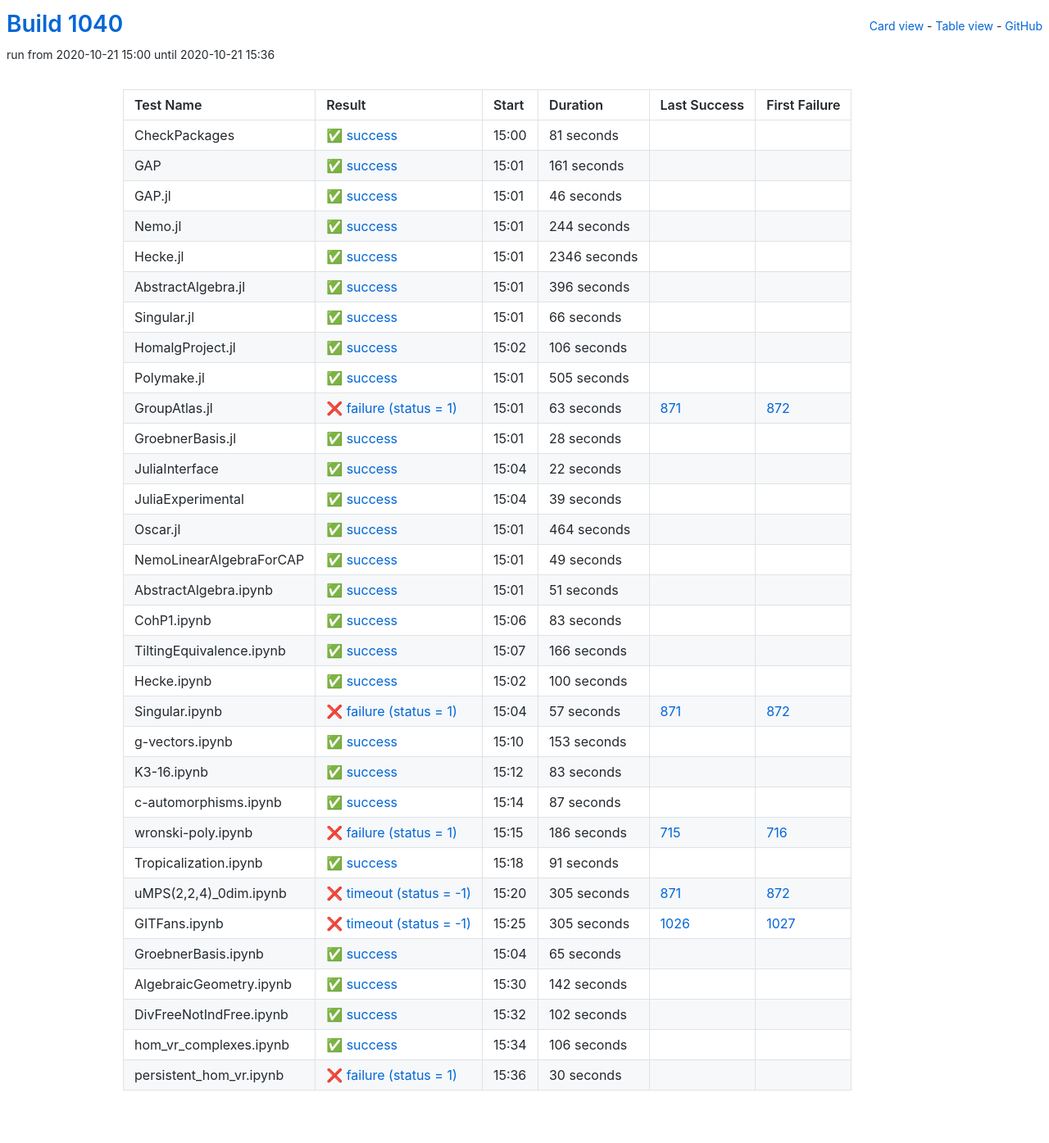
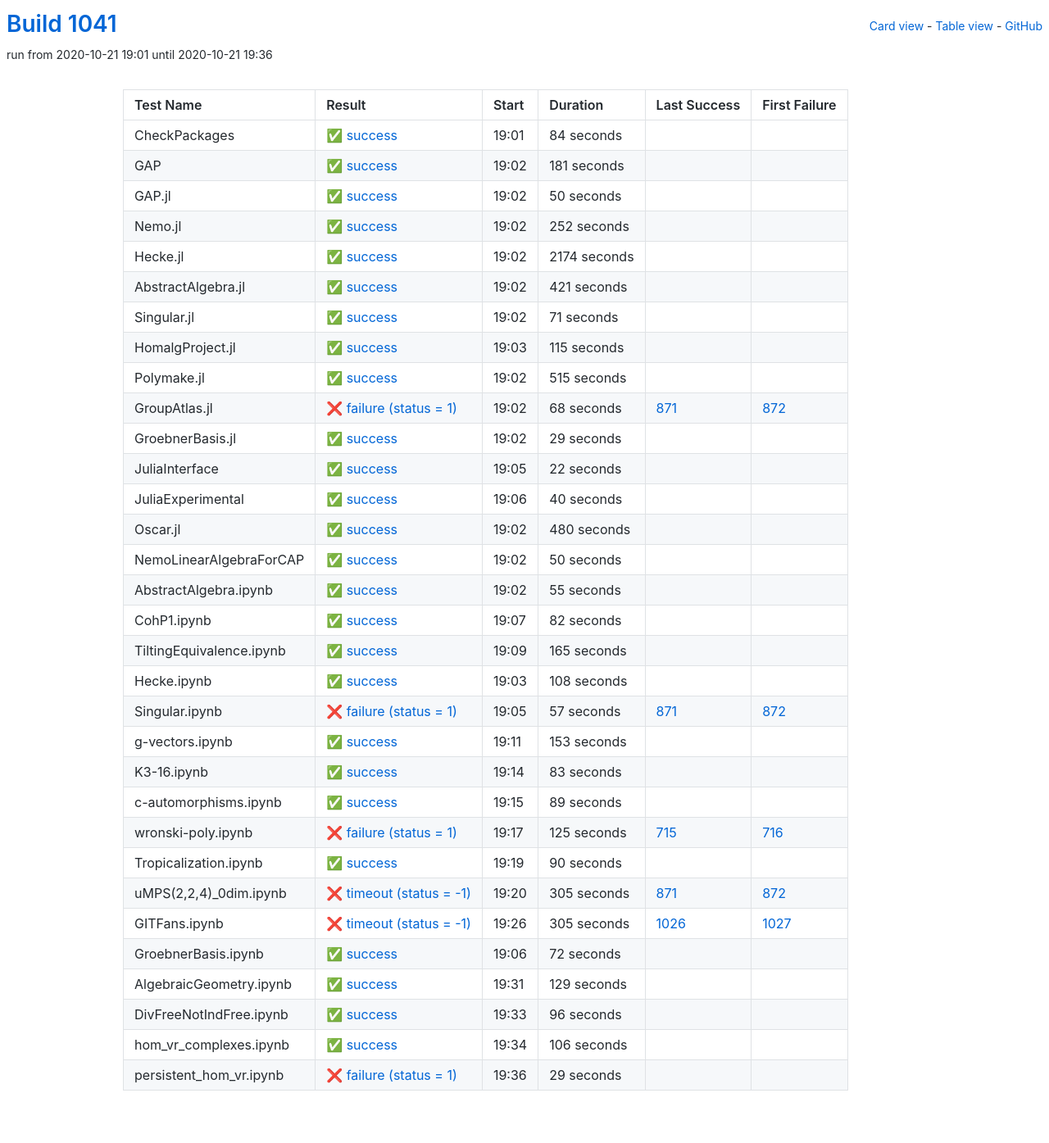
Before and after one commit to oscar-system/oscar-ci-status-stable, a Jekyll site: the page built from table.html, in a window 1280 px wide. Shown: the whole page at 82% size. Built offline with Jekyll 4.4.1, drawn with Linux system fonts in a browser that asks for light colours.

Commit message:
Build #1041

```diff
--- a/_data/ci.yml
+++ b/_data/ci.yml
@@ -1,6 +1,6 @@
 ---
-build: 1040
-build_url: https://oscarci.mathematik.uni-kl.de/job/oscar-stable/1040/
+build: 1041
+build_url: https://oscarci.mathematik.uni-kl.de/job/oscar-stable/1041/
 job: oscar-stable
 organization: oscar-system
 repo: oscar-ci-status-stable
@@ -8,140 +8,140 @@ repourl: https://github.com/oscar-system/oscar-ci-status-stable
 tests:
 - name: CheckPackages
   id: checkpackages
-  log: https://oscarci.mathematik.uni-kl.de/job/oscar-stable/1040/artifact/logs/build-1040/CheckPackages.log
-  start: 2020-10-21 15:00
+  log: https://oscarci.mathematik.uni-kl.de/job/oscar-stable/1041/artifact/logs/build-1041/CheckPackages.log
+  start: 2020-10-21 19:01
   success: true
   exitcode: 0
   status: success
-  duration: 81
+  duration: 84
   last_success: false
   last_success_url:
   first_failure: false
   first_failure_url:
 - name: GAP
   id: gap
-  log: https://oscarci.mathematik.uni-kl.de/job/oscar-stable/1040/artifact/logs/build-1040/GAP.log
-  start: 2020-10-21 15:01
+  log: https://oscarci.mathematik.uni-kl.de/job/oscar-stable/1041/artifact/logs/build-1041/GAP.log
+  start: 2020-10-21 19:02
   success: true
   exitcode: 0
   status: success
-  duration: 161
+  duration: 181
   last_success: false
   last_success_url:
   first_failure: false
   first_failure_url:
 - name: GAP.jl
   id: gap-jl
-  log: https://oscarci.mathematik.uni-kl.de/job/oscar-stable/1040/artifact/logs/build-1040/GAP.jl.log
-  start: 2020-10-21 15:01
+  log: https://oscarci.mathematik.uni-kl.de/job/oscar-stable/1041/artifact/logs/build-1041/GAP.jl.log
+  start: 2020-10-21 19:02
   success: true
   exitcode: 0
   status: success
-  duration: 46
+  duration: 50
   last_success: false
   last_success_url:
   first_failure: false
   first_failure_url:
 - name: Nemo.jl
   id: nemo-jl
-  log: https://oscarci.mathematik.uni-kl.de/job/oscar-stable/1040/artifact/logs/build-1040/Nemo.jl.log
-  start: 2020-10-21 15:01
+  log: https://oscarci.mathematik.uni-kl.de/job/oscar-stable/1041/artifact/logs/build-1041/Nemo.jl.log
+  start: 2020-10-21 19:02
   success: true
   exitcode: 0
   status: success
-  duration: 244
+  duration: 252
   last_success: false
   last_success_url:
   first_failure: false
   first_failure_url:
 - name: Hecke.jl
   id: hecke-jl
-  log: https://oscarci.mathematik.uni-kl.de/job/oscar-stable/1040/artifact/logs/build-1040/Hecke.jl.log
-  start: 2020-10-21 15:01
+  log: https://oscarci.mathematik.uni-kl.de/job/oscar-stable/1041/artifact/logs/build-1041/Hecke.jl.log
+  start: 2020-10-21 19:02
   success: true
   exitcode: 0
   status: success
-  duration: 2346
+  duration: 2174
   last_success: false
   last_success_url:
   first_failure: false
   first_failure_url:
 - name: AbstractAlgebra.jl
   id: abstractalgebra-jl
-  log: https://oscarci.mathematik.uni-kl.de/job/oscar-stable/1040/artifact/logs/build-1040/AbstractAlgebra.jl.log
-  start: 2020-10-21 15:01
+  log: https://oscarci.mathematik.uni-kl.de/job/oscar-stable/1041/artifact/logs/build-1041/AbstractAlgebra.jl.log
+  start: 2020-10-21 19:02
   success: true
   exitcode: 0
   status: success
-  duration: 396
+  duration: 421
   last_success: false
   last_success_url:
   first_failure: false
   first_failure_url:
 - name: Singular.jl
   id: singular-jl
-  log: https://oscarci.mathematik.uni-kl.de/job/oscar-stable/1040/artifact/logs/build-1040/Singular.jl.log
-  start: 2020-10-21 15:01
+  log: https://oscarci.mathematik.uni-kl.de/job/oscar-stable/1041/artifact/logs/build-1041/Singular.jl.log
+  start: 2020-10-21 19:02
   success: true
   exitcode: 0
   status: success
-  duration: 66
+  duration: 71
   last_success: false
   last_success_url:
   first_failure: false
   first_failure_url:
 - name: HomalgProject.jl
   id: homalgproject-jl
-  log: https://oscarci.mathematik.uni-kl.de/job/oscar-stable/1040/artifact/logs/build-1040/HomalgProject.jl.log
-  start: 2020-10-21 15:02
+  log: https://oscarci.mathematik.uni-kl.de/job/oscar-stable/1041/artifact/logs/build-1041/HomalgProject.jl.log
+  start: 2020-10-21 19:03
   success: true
   exitcode: 0
   status: success
-  duration: 106
+  duration: 115
   last_success: false
   last_success_url:
   first_failure: false
   first_failure_url:
 - name: Polymake.jl
   id: polymake-jl
-  log: https://oscarci.mathematik.uni-kl.de/job/oscar-stable/1040/artifact/logs/build-1040/Polymake.jl.log
-  start: 2020-10-21 15:01
+  log: https://oscarci.mathematik.uni-kl.de/job/oscar-stable/1041/artifact/logs/build-1041/Polymake.jl.log
+  start: 2020-10-21 19:02
   success: true
   exitcode: 0
   status: success
-  duration: 505
+  duration: 515
   last_success: false
   last_success_url:
   first_failure: false
   first_failure_url:
 - name: GroupAtlas.jl
   id: groupatlas-jl
-  log: https://oscarci.mathematik.uni-kl.de/job/oscar-stable/1040/artifact/logs/build-1040/GroupAtlas.jl.log
-  start: 2020-10-21 15:01
+  log: https://oscarci.mathematik.uni-kl.de/job/oscar-stable/1041/artifact/logs/build-1041/GroupAtlas.jl.log
+  start: 2020-10-21 19:02
   success: false
   exitcode: 1
   status: failure
-  duration: 63
+  duration: 68
   last_success: 871
   last_success_url: https://oscarci.mathematik.uni-kl.de/job/oscar-stable/871/
   first_failure: 872
   first_failure_url: https://oscarci.mathematik.uni-kl.de/job/oscar-stable/872/
 - name: GroebnerBasis.jl
   id: groebnerbasis-jl
-  log: https://oscarci.mathematik.uni-kl.de/job/oscar-stable/1040/artifact/logs/build-1040/GroebnerBasis.jl.log
-  start: 2020-10-21 15:01
+  log: https://oscarci.mathematik.uni-kl.de/job/oscar-stable/1041/artifact/logs/build-1041/GroebnerBasis.jl.log
+  start: 2020-10-21 19:02
   success: true
   exitcode: 0
   status: success
-  duration: 28
+  duration: 29
   last_success: false
   last_success_url:
   first_failure: false
   first_failure_url:
 - name: JuliaInterface
   id: juliainterface
-  log: https://oscarci.mathematik.uni-kl.de/job/oscar-stable/1040/artifact/logs/build-1040/JuliaInterface.log
-  start: 2020-10-21 15:04
+  log: https://oscarci.mathematik.uni-kl.de/job/oscar-stable/1041/artifact/logs/build-1041/JuliaInterface.log
+  start: 2020-10-21 19:05
   success: true
   exitcode: 0
   status: success
@@ -152,92 +152,92 @@ tests:
   first_failure_url:
 - name: JuliaExperimental
   id: juliaexperimental
-  log: https://oscarci.mathematik.uni-kl.de/job/oscar-stable/1040/artifact/logs/build-1040/JuliaExperimental.log
-  start: 2020-10-21 15:04
+  log: https://oscarci.mathematik.uni-kl.de/job/oscar-stable/1041/artifact/logs/build-1041/JuliaExperimental.log
+  start: 2020-10-21 19:06
   success: true
   exitcode: 0
   status: success
-  duration: 39
+  duration: 40
   last_success: false
   last_success_url:
   first_failure: false
   first_failure_url:
 - name: Oscar.jl
   id: oscar-jl
-  log: https://oscarci.mathematik.uni-kl.de/job/oscar-stable/1040/artifact/logs/build-1040/Oscar.jl.log
-  start: 2020-10-21 15:01
+  log: https://oscarci.mathematik.uni-kl.de/job/oscar-stable/1041/artifact/logs/build-1041/Oscar.jl.log
+  start: 2020-10-21 19:02
   success: true
   exitcode: 0
   status: success
-  duration: 464
+  duration: 480
   last_success: false
   last_success_url:
   first_failure: false
   first_failure_url:
 - name: NemoLinearAlgebraForCAP
   id: nemolinearalgebraforcap
-  log: https://oscarci.mathematik.uni-kl.de/job/oscar-stable/1040/artifact/logs/build-1040/NemoLinearAlgebraForCAP.log
-  start: 2020-10-21 15:01
+  log: https://oscarci.mathematik.uni-kl.de/job/oscar-stable/1041/artifact/logs/build-1041/NemoLinearAlgebraForCAP.log
+  start: 2020-10-21 19:02
   success: true
   exitcode: 0
   status: success
-  duration: 49
+  duration: 50
   last_success: false
   last_success_url:
   first_failure: false
   first_failure_url:
 - name: AbstractAlgebra.ipynb
   id: abstractalgebra-ipynb
-  log: https://oscarci.mathematik.uni-kl.de/job/oscar-stable/1040/artifact/logs/build-1040/AbstractAlgebra.ipynb.log
-  start: 2020-10-21 15:01
+  log: https://oscarci.mathematik.uni-kl.de/job/oscar-stable/1041/artifact/logs/build-1041/AbstractAlgebra.ipynb.log
+  start: 2020-10-21 19:02
   success: true
   exitcode: 0
   status: success
-  duration: 51
+  duration: 55
   last_success: false
   last_success_url:
   first_failure: false
   first_failure_url:
 - name: CohP1.ipynb
   id: cohp1-ipynb
-  log: https://oscarci.mathematik.uni-kl.de/job/oscar-stable/1040/artifact/logs/build-1040/CohP1.ipynb.log
-  start: 2020-10-21 15:06
+  log: https://oscarci.mathematik.uni-kl.de/job/oscar-stable/1041/artifact/logs/build-1041/CohP1.ipynb.log
+  start: 2020-10-21 19:07
   success: true
   exitcode: 0
   status: success
-  duration: 83
+  duration: 82
   last_success: false
   last_success_url:
   first_failure: false
   first_failure_url:
 - name: TiltingEquivalence.ipynb
   id: tiltingequivalence-ipynb
-  log: https://oscarci.mathematik.uni-kl.de/job/oscar-stable/1040/artifact/logs/build-1040/TiltingEquivalence.ipynb.log
-  start: 2020-10-21 15:07
+  log: https://oscarci.mathematik.uni-kl.de/job/oscar-stable/1041/artifact/logs/build-1041/TiltingEquivalence.ipynb.log
+  start: 2020-10-21 19:09
   success: true
   exitcode: 0
   status: success
-  duration: 166
+  duration: 165
   last_success: false
   last_success_url:
   first_failure: false
   first_failure_url:
 - name: Hecke.ipynb
   id: hecke-ipynb
-  log: https://oscarci.mathematik.uni-kl.de/job/oscar-stable/1040/artifact/logs/build-1040/Hecke.ipynb.log
-  start: 2020-10-21 15:02
+  log: https://oscarci.mathematik.uni-kl.de/job/oscar-stable/1041/artifact/logs/build-1041/Hecke.ipynb.log
+  start: 2020-10-21 19:03
   success: true
   exitcode: 0
   status: success
-  duration: 100
+  duration: 108
   last_success: false
   last_success_url:
   first_failure: false
   first_failure_url:
 - name: Singular.ipynb
   id: singular-ipynb
-  log: https://oscarci.mathematik.uni-kl.de/job/oscar-stable/1040/artifact/logs/build-1040/Singular.ipynb.log
-  start: 2020-10-21 15:04
+  log: https://oscarci.mathematik.uni-kl.de/job/oscar-stable/1041/artifact/logs/build-1041/Singular.ipynb.log
+  start: 2020-10-21 19:05
   success: false
   exitcode: 1
   status: failure
@@ -248,8 +248,8 @@ tests:
   first_failure_url: https://oscarci.mathematik.uni-kl.de/job/oscar-stable/872/
 - name: g-vectors.ipynb
   id: g-vectors-ipynb
-  log: https://oscarci.mathematik.uni-kl.de/job/oscar-stable/1040/artifact/logs/build-1040/g-vectors.ipynb.log
-  start: 2020-10-21 15:10
+  log: https://oscarci.mathematik.uni-kl.de/job/oscar-stable/1041/artifact/logs/build-1041/g-vectors.ipynb.log
+  start: 2020-10-21 19:11
   success: true
   exitcode: 0
   status: success
@@ -260,8 +260,8 @@ tests:
   first_failure_url:
 - name: K3-16.ipynb
   id: k3-16-ipynb
-  log: https://oscarci.mathematik.uni-kl.de/job/oscar-stable/1040/artifact/logs/build-1040/K3-16.ipynb.log
-  start: 2020-10-21 15:12
+  log: https://oscarci.mathematik.uni-kl.de/job/oscar-stable/1041/artifact/logs/build-1041/K3-16.ipynb.log
+  start: 2020-10-21 19:14
   success: true
   exitcode: 0
   status: success
@@ -272,44 +272,44 @@ tests:
   first_failure_url:
 - name: c-automorphisms.ipynb
   id: c-automorphisms-ipynb
-  log: https://oscarci.mathematik.uni-kl.de/job/oscar-stable/1040/artifact/logs/build-1040/c-automorphisms.ipynb.log
-  start: 2020-10-21 15:14
+  log: https://oscarci.mathematik.uni-kl.de/job/oscar-stable/1041/artifact/logs/build-1041/c-automorphisms.ipynb.log
+  start: 2020-10-21 19:15
   success: true
   exitcode: 0
   status: success
-  duration: 87
+  duration: 89
   last_success: false
   last_success_url:
   first_failure: false
   first_failure_url:
 - name: wronski-poly.ipynb
   id: wronski-poly-ipynb
-  log: https://oscarci.mathematik.uni-kl.de/job/oscar-stable/1040/artifact/logs/build-1040/wronski-poly.ipynb.log
-  start: 2020-10-21 15:15
+  log: https://oscarci.mathematik.uni-kl.de/job/oscar-stable/1041/artifact/logs/build-1041/wronski-poly.ipynb.log
+  start: 2020-10-21 19:17
   success: false
   exitcode: 1
   status: failure
-  duration: 186
+  duration: 125
   last_success: 715
   last_success_url: https://oscarci.mathematik.uni-kl.de/job/oscar-stable/715/
   first_failure: 716
   first_failure_url: https://oscarci.mathematik.uni-kl.de/job/oscar-stable/716/
 - name: Tropicalization.ipynb
   id: tropicalization-ipynb
-  log: https://oscarci.mathematik.uni-kl.de/job/oscar-stable/1040/artifact/logs/build-1040/Tropicalization.ipynb.log
-  start: 2020-10-21 15:18
+  log: https://oscarci.mathematik.uni-kl.de/job/oscar-stable/1041/artifact/logs/build-1041/Tropicalization.ipynb.log
+  start: 2020-10-21 19:19
   success: true
   exitcode: 0
   status: success
-  duration: 91
+  duration: 90
   last_success: false
   last_success_url:
   first_failure: false
   first_failure_url:
 - name: uMPS(2,2,4)_0dim.ipynb
   id: umps-2-2-4-0dim-ipynb
-  log: https://oscarci.mathematik.uni-kl.de/job/oscar-stable/1040/artifact/logs/build-1040/uMPS-2-2-4-_0dim.ipynb.log
-  start: 2020-10-21 15:20
+  log: https://oscarci.mathematik.uni-kl.de/job/oscar-stable/1041/artifact/logs/build-1041/uMPS-2-2-4-_0dim.ipynb.log
+  start: 2020-10-21 19:20
   success: false
   exitcode: -1
   status: timeout
@@ -320,8 +320,8 @@ tests:
   first_failure_url: https://oscarci.mathematik.uni-kl.de/job/oscar-stable/872/
 - name: GITFans.ipynb
   id: gitfans-ipynb
-  log: https://oscarci.mathematik.uni-kl.de/job/oscar-stable/1040/artifact/logs/build-1040/GITFans.ipynb.log
-  start: 2020-10-21 15:25
+  log: https://oscarci.mathematik.uni-kl.de/job/oscar-stable/1041/artifact/logs/build-1041/GITFans.ipynb.log
+  start: 2020-10-21 19:26
   success: false
   exitcode: -1
   status: timeout
@@ -332,44 +332,44 @@ tests:
   first_failure_url: https://oscarci.mathematik.uni-kl.de/job/oscar-stable/1027/
 - name: GroebnerBasis.ipynb
   id: groebnerbasis-ipynb
-  log: https://oscarci.mathematik.uni-kl.de/job/oscar-stable/1040/artifact/logs/build-1040/GroebnerBasis.ipynb.log
-  start: 2020-10-21 15:04
+  log: https://oscarci.mathematik.uni-kl.de/job/oscar-stable/1041/artifact/logs/build-1041/GroebnerBasis.ipynb.log
+  start: 2020-10-21 19:06
   success: true
   exitcode: 0
   status: success
-  duration: 65
+  duration: 72
   last_success: false
   last_success_url:
   first_failure: false
   first_failure_url:
 - name: AlgebraicGeometry.ipynb
   id: algebraicgeometry-ipynb
-  log: https://oscarci.mathematik.uni-kl.de/job/oscar-stable/1040/artifact/logs/build-1040/AlgebraicGeometry.ipynb.log
-  start: 2020-10-21 15:30
+  log: https://oscarci.mathematik.uni-kl.de/job/oscar-stable/1041/artifact/logs/build-1041/AlgebraicGeometry.ipynb.log
+  start: 2020-10-21 19:31
   success: true
   exitcode: 0
   status: success
-  duration: 142
+  duration: 129
   last_success: false
   last_success_url:
   first_failure: false
   first_failure_url:
 - name: DivFreeNotIndFree.ipynb
   id: divfreenotindfree-ipynb
-  log: https://oscarci.mathematik.uni-kl.de/job/oscar-stable/1040/artifact/logs/build-1040/DivFreeNotIndFree.ipynb.log
-  start: 2020-10-21 15:32
+  log: https://oscarci.mathematik.uni-kl.de/job/oscar-stable/1041/artifact/logs/build-1041/DivFreeNotIndFree.ipynb.log
+  start: 2020-10-21 19:33
   success: true
   exitcode: 0
   status: success
-  duration: 102
+  duration: 96
   last_success: false
   last_success_url:
   first_failure: false
   first_failure_url:
 - name: hom_vr_complexes.ipynb
   id: hom-vr-complexes-ipynb
-  log: https://oscarci.mathematik.uni-kl.de/job/oscar-stable/1040/artifact/logs/build-1040/hom_vr_complexes.ipynb.log
-  start: 2020-10-21 15:34
+  log: https://oscarci.mathematik.uni-kl.de/job/oscar-stable/1041/artifact/logs/build-1041/hom_vr_complexes.ipynb.log
+  start: 2020-10-21 19:34
   success: true
   exitcode: 0
   status: success
@@ -380,12 +380,12 @@ tests:
   first_failure_url:
 - name: persistent_hom_vr.ipynb
   id: persistent-hom-vr-ipynb
-  log: https://oscarci.mathematik.uni-kl.de/job/oscar-stable/1040/artifact/logs/build-1040/persistent_hom_vr.ipynb.log
-  start: 2020-10-21 15:36
+  log: https://oscarci.mathematik.uni-kl.de/job/oscar-stable/1041/artifact/logs/build-1041/persistent_hom_vr.ipynb.log
+  start: 2020-10-21 19:36
   success: false
   exitcode: 1
   status: failure
-  duration: 30
+  duration: 29
   last_success: false
   last_success_url:
   first_failure: false
```
Also changed, not shown: README.md.
